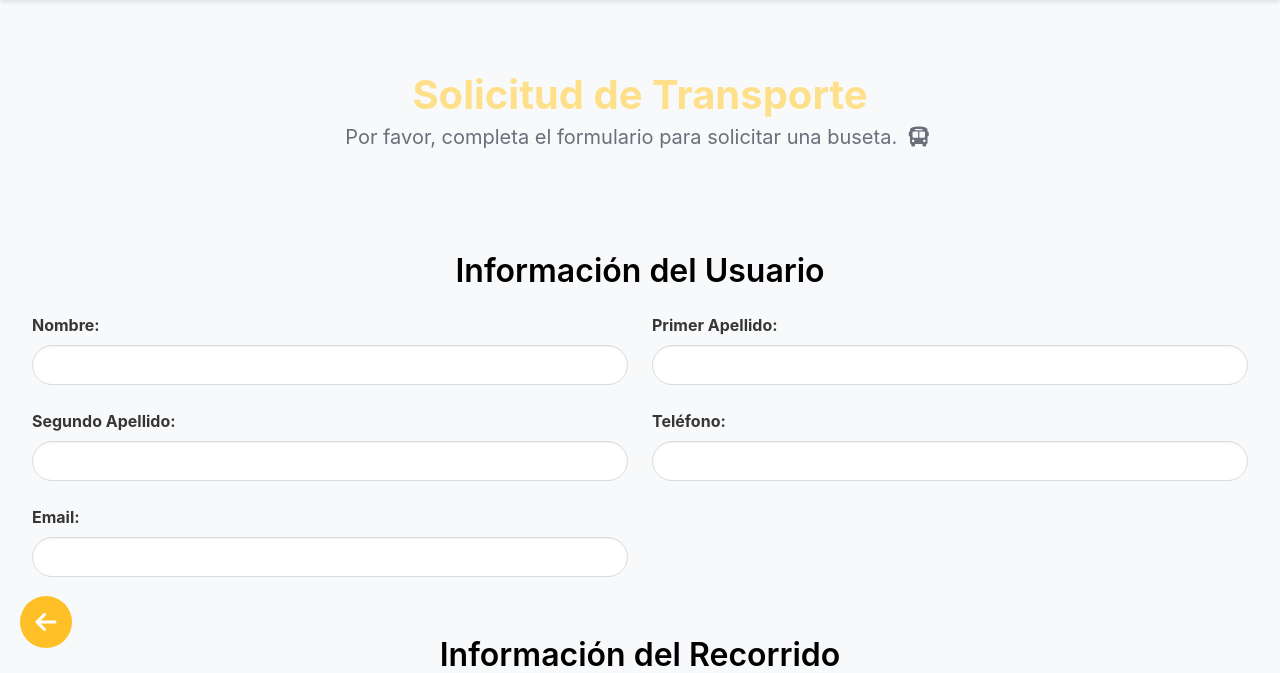
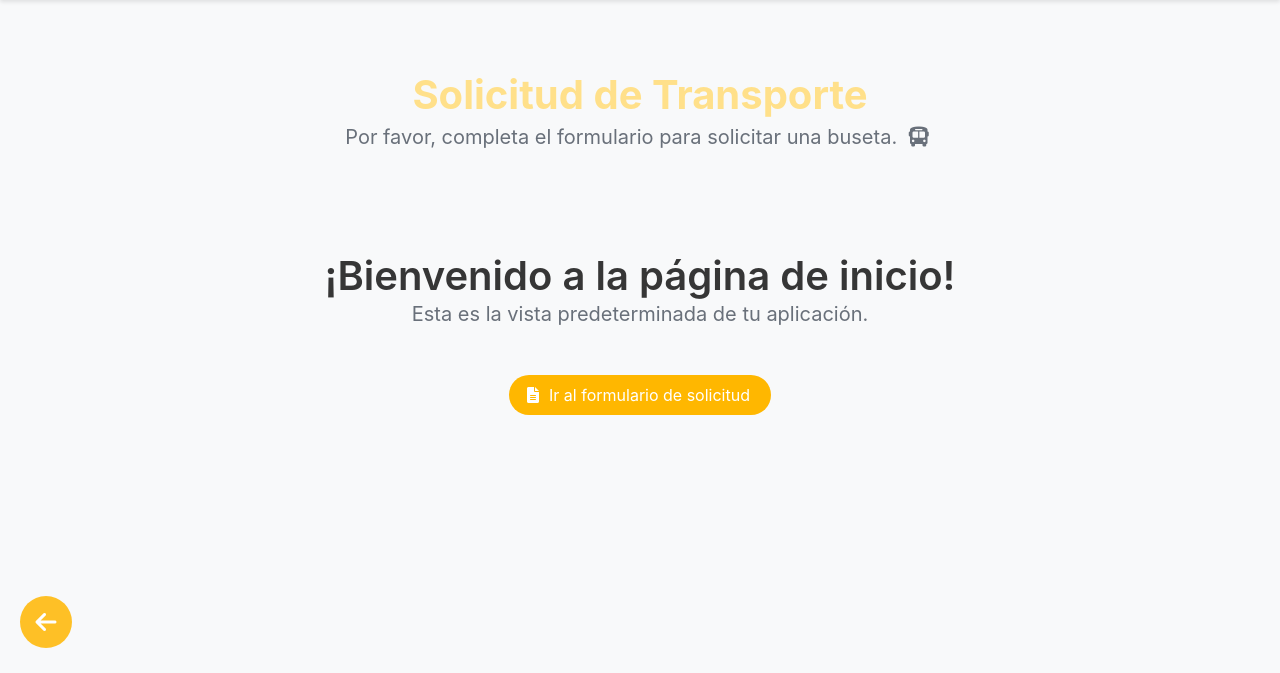
Before and after one commit to kerm1977/TRANSAVI, a Flask app: page / in a window 1280 px wide. Shown: the part 52-725 px from the top of the page. Run offline with Flask 3, Linux system fonts and the light colour scheme.

Commit message:
Creado el home

```diff
--- a/app.py
+++ b/app.py
@@ -8,9 +8,9 @@ app = Flask(__name__)
 app.secret_key = os.urandom(24)  # Clave secreta para mensajes flash
 
 @app.route('/')
-def index():
-    """Ruta para la página principal que muestra el formulario de solicitud."""
-    return render_template('index.html')
+def home():
+    """Ruta para la página de inicio."""
+    return render_template('home.html')
 
 @app.route('/solicitar', methods=['POST'])
 def solicitar_transporte():
@@ -59,6 +59,11 @@ def solicitar_transporte():
         conn.close()
 
     return redirect(url_for('index'))
+
+@app.route('/formulario')
+def index():
+    """Ruta para la página del formulario."""
+    return render_template('index.html')
 
 if __name__ == '__main__':
     app.run(host='0.0.0.0', debug=True, port=3030)
--- a/static/css/base.css
+++ b/static/css/base.css
@@ -145,9 +145,10 @@ body {
     background-color: transparent !important;
 }
 .is-theme-dark .container {
-    background: #4a4a4a;
+    /* Fondo, color y sombra eliminados para el efecto de card */
+    background: transparent;
     color: #f5f5f5;
-    box-shadow: 0 4px 6px rgba(0, 0, 0, 0.3);
+    box-shadow: none;
 }
 .is-theme-dark .header .title, .is-theme-dark .header .subtitle { color: #f5f5f5 !important; }
 .is-theme-dark .label { color: #f5f5f5; }
@@ -162,6 +163,10 @@ body {
 .is-theme-dark .has-text-grey { color: #ccc !important; }
 /* Títulos y subtítulos del index en tema oscuro */
 .is-theme-dark .section-title {
+    color: #ffb700 !important;
+}
+/* Nuevo: Título de la página de inicio en tema oscuro */
+.is-theme-dark .responsive-title {
     color: #ffb700 !important;
 }
 
@@ -187,9 +192,10 @@ body {
     background-color: transparent !important;
 }
 .is-theme-sepia .container {
-    background: #e9e4d9;
+    /* Fondo, color y sombra eliminados para el efecto de card */
+    background: transparent;
     color: #5a4f42;
-    box-shadow: 0 4px 6px rgba(0, 0, 0, 0.15);
+    box-shadow: none;
 }
 .is-theme-sepia .header .title, .is-theme-sepia .header .subtitle { color: var(--sepia-text-color) !important; }
 .is-theme-sepia .label { color: #5a4f42; }
--- a/static/css/main.css
+++ b/static/css/main.css
@@ -4,7 +4,7 @@
 @import url('index.css');
 @import url('footer.css');
 @import url('responsive.css');
-
+@import url('home.css');
 
 
 /*FUENTES*/
--- /dev/null
+++ b/templates/home.html
@@ -0,0 +1,23 @@
+{% extends "base.html" %}
+
+{% block head %}
+{{ super() }}
+
+<link rel="stylesheet" href="{{ url_for('static', filename='css/home.css') }}">
+{% endblock %}
+
+{% block content %}
+
+<div class="has-text-centered" style="margin-top: 100px;">
+<h2 class="title is-2 responsive-title">¡Bienvenido a la página de inicio!</h2>
+<p class="subtitle is-5 has-text-grey responsive-subtitle">
+Esta es la vista predeterminada de tu aplicación.
+</p>
+<a href="{{ url_for('index') }}" class="button is-warning is-rounded mt-5 responsive-button">
+<span class="icon">
+<i class="fas fa-file-alt"></i>
+</span>
+<span>Ir al formulario de solicitud</span>
+</a>
+</div>
+{% endblock %}
```
Also changed, not shown: static/css/home.css (added, +33 -0 lines).
